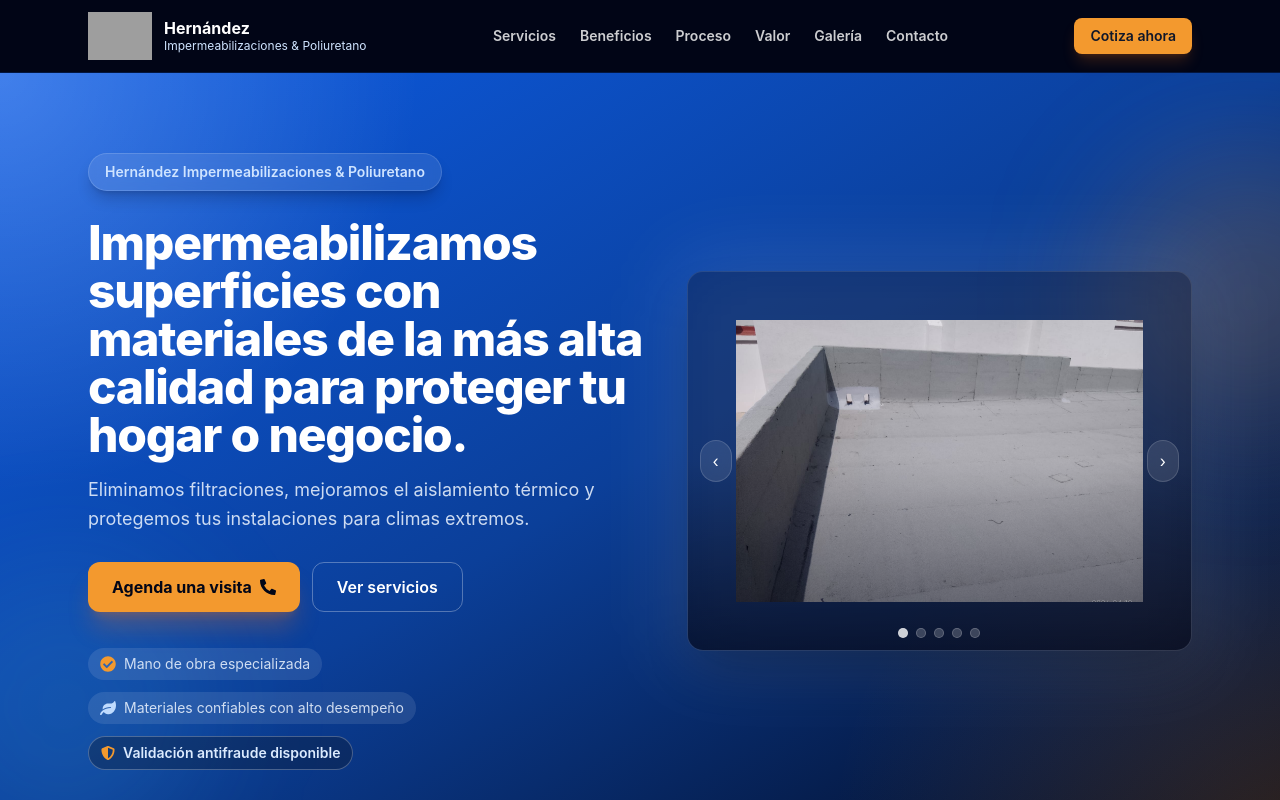
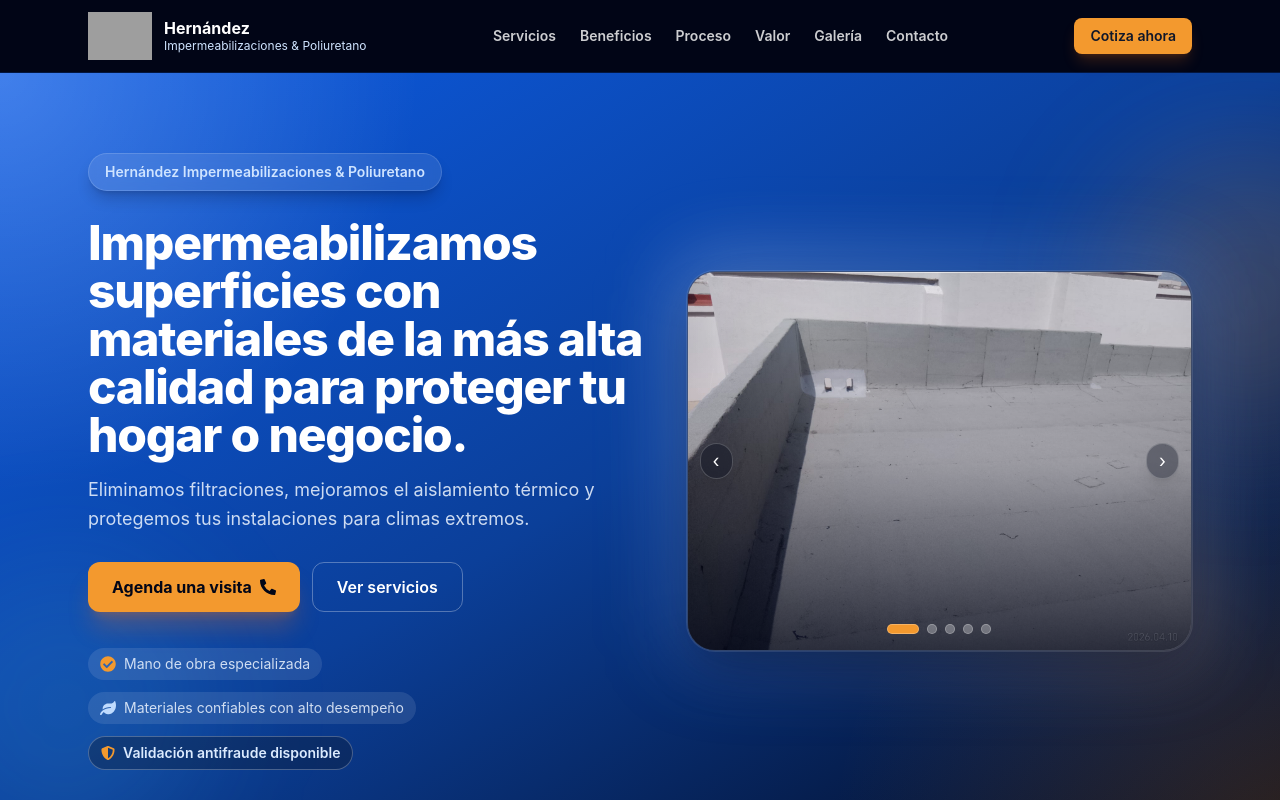
Before and after one commit to AlexArmendariz03/LandingPage, a Next.js app: page / in a window 1280 px wide. Shown: the top 800 px of the page. Built offline with nearby package versions, Linux system fonts and the light colour scheme; grey boxes are pictures that could not be loaded.

Commit message:
Moderniza carrusel principal

```diff
--- a/src/app/components/heroCarrusel.tsx
+++ b/src/app/components/heroCarrusel.tsx
@@ -47,14 +47,16 @@ export function HeroCarousel() {
 
   return (
     <div className="relative w-full" onMouseEnter={() => setPaused(true)} onMouseLeave={() => setPaused(false)}>
-      <div className="relative overflow-hidden rounded-2xl border border-white/10 bg-slate-950/30 shadow-2xl">
+      <div className="absolute -inset-3 rounded-[2rem] bg-gradient-to-br from-white/20 via-[#0c5ce6]/20 to-[#f3992e]/20 blur-2xl" />
+      <div className="relative overflow-hidden rounded-[1.75rem] border border-white/15 bg-slate-950/45 shadow-2xl shadow-slate-950/40 ring-1 ring-white/10">
+        <div className="absolute inset-x-0 top-0 z-10 h-px bg-gradient-to-r from-transparent via-white/60 to-transparent" />
         <div className="relative aspect-[4/3] w-full">
           {slides.map((slide, i) => (
             <div
               key={slide.src}
               className={[
-                "absolute inset-0 transition-opacity duration-700",
-                i === index ? "opacity-100" : "opacity-0",
+                "absolute inset-0 transition duration-1000 ease-out",
+                i === index ? "opacity-100 scale-100" : "opacity-0 scale-[1.02]",
               ].join(" ")}
             >
               <Image
@@ -63,10 +65,11 @@ export function HeroCarousel() {
                 fill
                 priority={i === 0}
                 sizes="(max-width: 1024px) 100vw, 50vw"
-                className={["object-cover", i === 0 ? "object-contain p-10 md:p-12" : "object-cover"].join(" ")}
+                className="object-cover object-center transition duration-[4500ms] ease-out"
               />
 
-              <div className="absolute inset-0 bg-gradient-to-t from-slate-950/55 via-transparent to-transparent" />
+              <div className="absolute inset-0 bg-gradient-to-t from-slate-950/75 via-slate-950/10 to-transparent" />
+              <div className="absolute inset-0 bg-[radial-gradient(circle_at_25%_15%,rgba(255,255,255,0.18),transparent_28%)]" />
             </div>
           ))}
         </div>
@@ -75,7 +78,7 @@ export function HeroCarousel() {
           type="button"
           onClick={prev}
           aria-label="Anterior"
-          className="absolute left-3 top-1/2 -translate-y-1/2 rounded-full bg-white/10 hover:bg-white/15 border border-white/15 px-3 py-2 backdrop-blur transition"
+          className="absolute left-3 top-1/2 -translate-y-1/2 rounded-full border border-white/20 bg-slate-950/35 px-3 py-2 text-lg leading-none text-white shadow-lg backdrop-blur-md transition hover:bg-white/20"
         >
           ‹
         </button>
@@ -83,12 +86,12 @@ export function HeroCarousel() {
           type="button"
           onClick={next}
           aria-label="Siguiente"
-          className="absolute right-3 top-1/2 -translate-y-1/2 rounded-full bg-white/10 hover:bg-white/15 border border-white/15 px-3 py-2 backdrop-blur transition"
+          className="absolute right-3 top-1/2 -translate-y-1/2 rounded-full border border-white/20 bg-slate-950/35 px-3 py-2 text-lg leading-none text-white shadow-lg backdrop-blur-md transition hover:bg-white/20"
         >
           ›
         </button>
 
-        <div className="absolute bottom-3 left-0 right-0 flex justify-center gap-2">
+        <div className="absolute bottom-4 left-0 right-0 flex justify-center gap-2">
           {slides.map((_, i) => (
             <button
               key={i}
@@ -96,8 +99,8 @@ export function HeroCarousel() {
               onClick={() => goTo(i)}
               aria-label={`Ir a la imagen ${i + 1}`}
               className={[
-                "h-2.5 w-2.5 rounded-full transition border border-white/20",
-                i === index ? "bg-white/80" : "bg-white/20 hover:bg-white/35",
+                "h-2.5 rounded-full border border-white/25 transition-all",
+                i === index ? "w-8 bg-[#f3992e]" : "w-2.5 bg-white/30 hover:bg-white/45",
               ].join(" ")}
             />
           ))}
```
